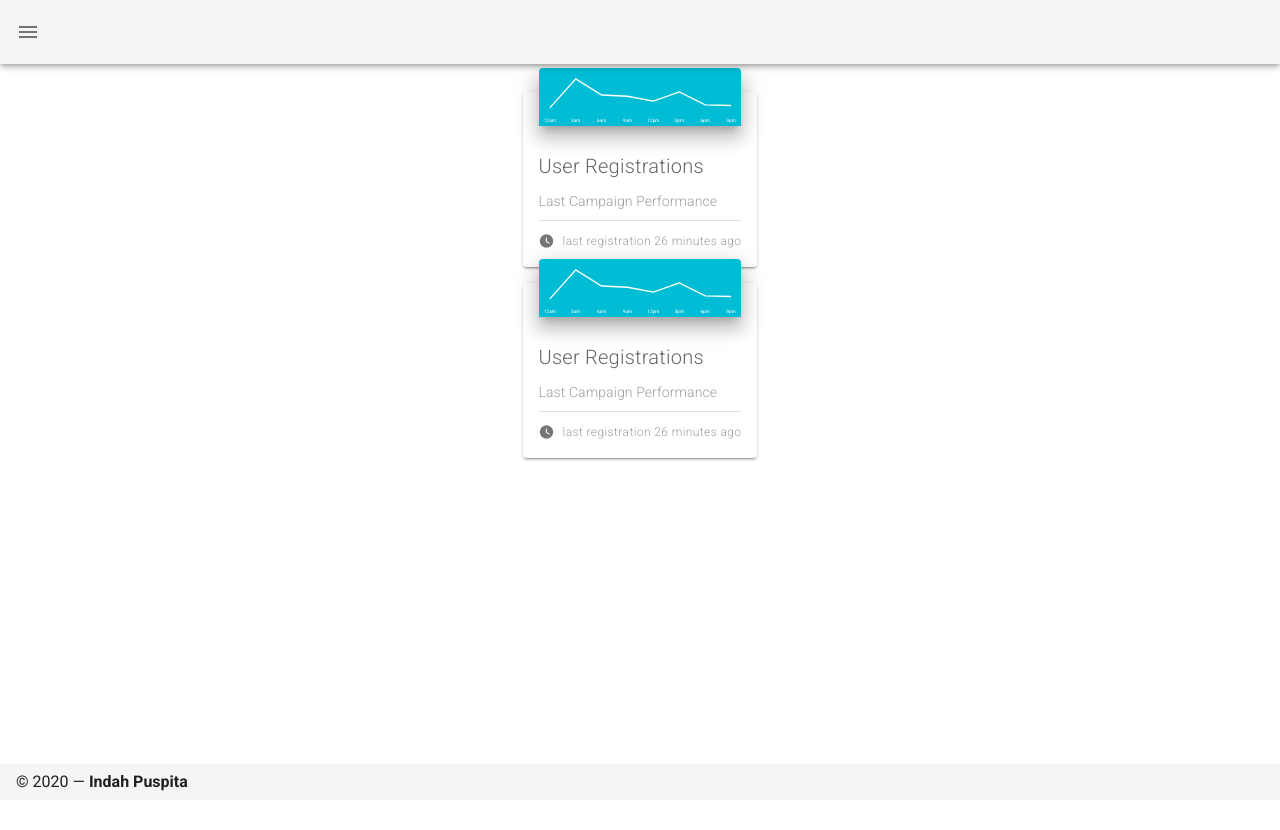
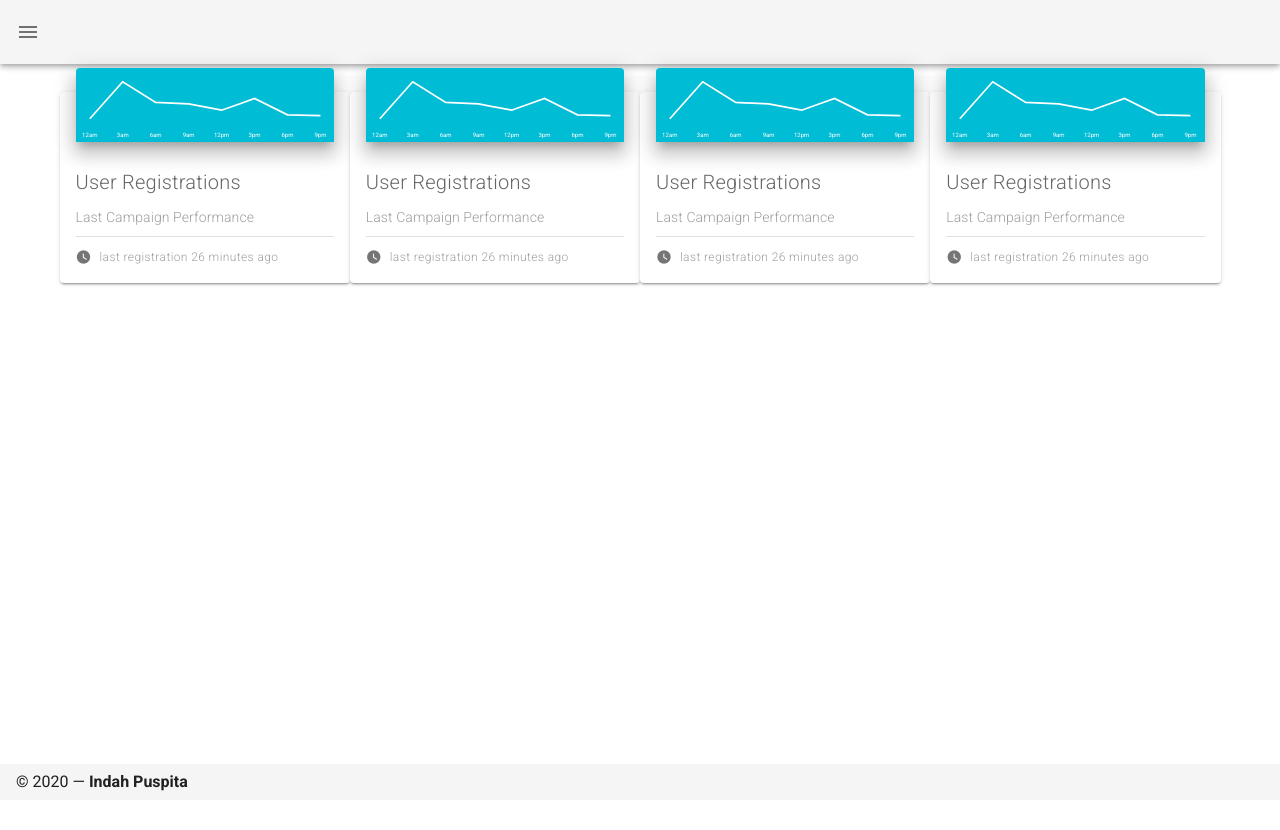
Before and after one commit to indahpuspitaa17/bookocash-frontend, a Nuxt app: page / in a window 1280 px wide. Shown: the top 830 px of the page. Built offline with nearby package versions, Linux system fonts and the light colour scheme.

Commit message:
Update layouts

```diff
--- a/layouts/default.vue
+++ b/layouts/default.vue
@@ -56,8 +56,6 @@
     </v-navigation-drawer>
     <v-app-bar
       :clipped-left="clipped"
-      fixed
-      app
     >
       <v-app-bar-nav-icon @click.stop="drawer = !drawer" />
     </v-app-bar>
--- a/pages/index.vue
+++ b/pages/index.vue
@@ -1,6 +1,12 @@
 <template>
 <v-app>
+  <v-layout wrap>
     <!-- 1 -->
+    <v-flex
+          sm6
+          xs12
+          md6
+          lg3>
       <v-card
         class="mt-4 mx-auto"
         max-width="400"
@@ -37,8 +43,14 @@
           <span class="caption grey--text font-weight-light">last registration 26 minutes ago</span>
         </v-card-text>
       </v-card>
+    </v-flex>
 
     <!-- 1 -->
+    <v-flex
+          sm6
+          xs12
+          md6
+          lg3>
       <v-card
         class="mt-4 mx-auto"
         max-width="400"
@@ -75,6 +87,96 @@
           <span class="caption grey--text font-weight-light">last registration 26 minutes ago</span>
         </v-card-text>
       </v-card>
+    </v-flex>
+
+    <!-- 1 -->
+    <v-flex
+          sm6
+          xs12
+          md6
+          lg3>
+      <v-card
+        class="mt-4 mx-auto"
+        max-width="400"
+      >
+        <v-sheet
+          class="v-sheet--offset mx-auto"
+          color="cyan"
+          elevation="12"
+          max-width="calc(100% - 32px)"
+        >
+          <v-sparkline
+            :labels="labels"
+            :value="value"
+            color="white"
+            line-width="2"
+            padding="16"
+          ></v-sparkline>
+        </v-sheet>
+
+        <v-card-text class="pt-0">
+          <div class="title font-weight-light mb-2">
+            User Registrations
+          </div>
+          <div class="subheading font-weight-light grey--text">
+            Last Campaign Performance
+          </div>
+          <v-divider class="my-2"></v-divider>
+          <v-icon
+            class="mr-2"
+            small
+          >
+            mdi-clock
+          </v-icon>
+          <span class="caption grey--text font-weight-light">last registration 26 minutes ago</span>
+        </v-card-text>
+      </v-card>
+    </v-flex>
+
+    <!-- 1 -->
+    <v-flex
+          sm6
+          xs12
+          md6
+          lg3>
+      <v-card
+        class="mt-4 mx-auto"
+        max-width="400"
+      >
+        <v-sheet
+          class="v-sheet--offset mx-auto"
+          color="cyan"
+          elevation="12"
+          max-width="calc(100% - 32px)"
+        >
+          <v-sparkline
+            :labels="labels"
+            :value="value"
+            color="white"
+            line-width="2"
+            padding="16"
+          ></v-sparkline>
+        </v-sheet>
+
+        <v-card-text class="pt-0">
+          <div class="title font-weight-light mb-2">
+            User Registrations
+          </div>
+          <div class="subheading font-weight-light grey--text">
+            Last Campaign Performance
+          </div>
+          <v-divider class="my-2"></v-divider>
+          <v-icon
+            class="mr-2"
+            small
+          >
+            mdi-clock
+          </v-icon>
+          <span class="caption grey--text font-weight-light">last registration 26 minutes ago</span>
+        </v-card-text>
+      </v-card>
+    </v-flex>
+  </v-layout>
 </v-app>
 </template>
 
```
Lines whose indentation alone changed are shown as unchanged.
